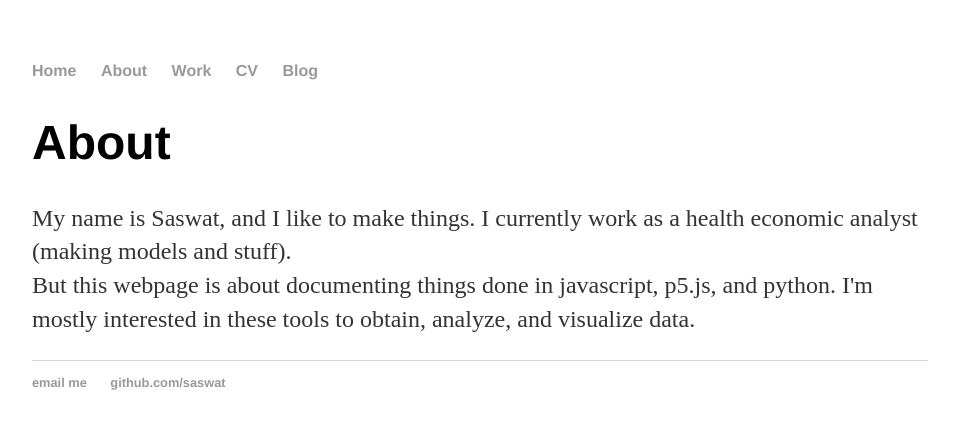
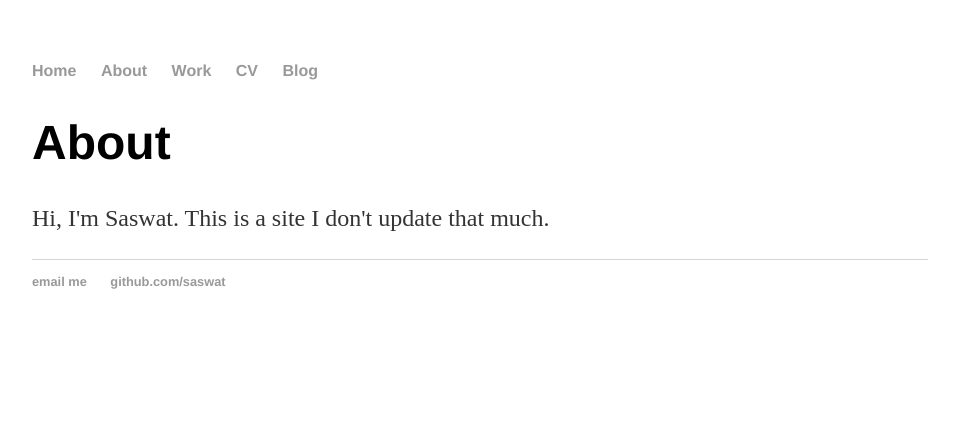
Before and after one commit to saswat/saswat.github.io, a Jekyll site: the page built from about/index.html, in a window 1280 px wide. Shown: the top 429 px of the page, without its empty margins (160-1119 px from the left). Built offline with Jekyll 4.4.1, drawn with Linux system fonts in a browser that asks for light colours.

Commit message:
Update index.html

```diff
--- a/about/index.html
+++ b/about/index.html
@@ -5,6 +5,5 @@ title: About Saswat
 
 		<div class="about">
 	<h1>About</h1>
-	<p>My name is Saswat, and I like to make things. I currently work as a health economic analyst (making models and stuff).
-		<br>But this webpage is about documenting things done in javascript, p5.js, and python. I'm mostly interested in these tools to obtain, analyze, and visualize data.
+	<p>Hi, I'm Saswat. This is a site I don't update that much.
 		</div>
```
